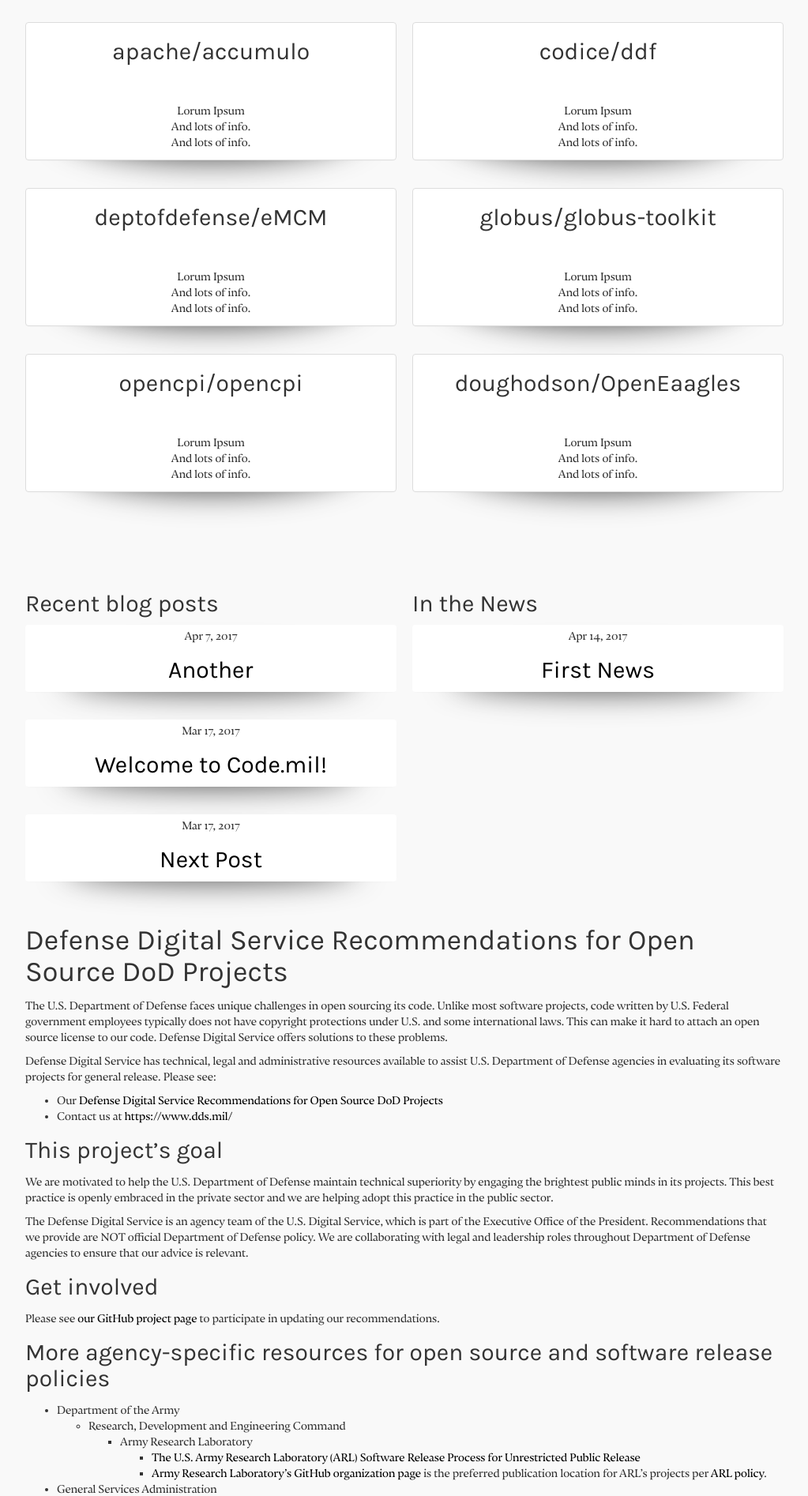
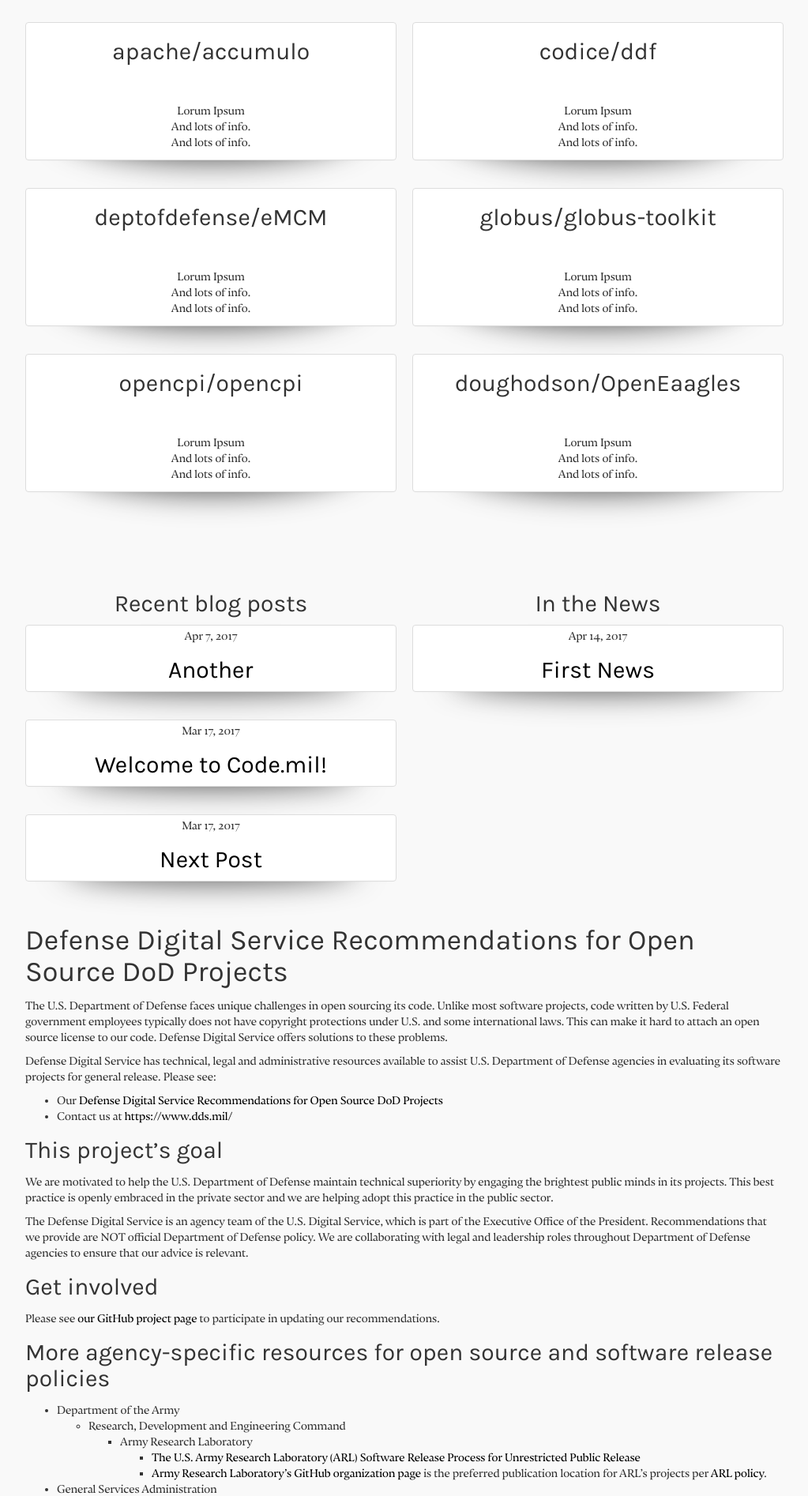
Before and after one commit to deptofdefense/code.mil.page, a Jekyll site: the page built from index.md, in a window 1280 px wide. Shown: the part 832-2726 px from the top of the page at 79% size, without its empty margins (128-1151 px from the left). Built offline with Jekyll 4.4.1, drawn with Linux system fonts in a browser that asks for light colours; our own code applies the rules of GitHub Pages for plain Markdown files.

Commit message:
Blogs and News section update

```diff
--- a/index.md
+++ b/index.md
@@ -82,9 +82,10 @@ The DoD OSS Directory
 <br>
 <section class="row">
 <div class="col-md-6">
-<h2>Recent blog posts</h2>
+
+<h2 class="text-center">Recent blog posts</h2>
 {% for post in site.posts %}
-  <div class="panel css3-shadow col-md-12">
+  <div class="panel panel-default css3-shadow col-md-12">
     {% assign date_format = site.minima.date_format | default: "%b %-d, %Y" %}
     <span class="post-meta">{{ post.date | date: date_format }}</span>
     <h2>
@@ -93,10 +94,11 @@ The DoD OSS Directory
   </div>
 {% endfor %}
 </div>
+
 <div class="col-md-6">
-<h2>In the News</h2>
+<h2 class="text-center">In the News</h2>
 {% for post in site.news %}
-  <div class="panel css3-shadow col-md-12">
+  <div class="panel panel-default css3-shadow col-md-12">
     {% assign date_format = site.minima.date_format | default: "%b %-d, %Y" %}
     <span>{{ post.date | date: date_format }}</span>
     <h2>
```
